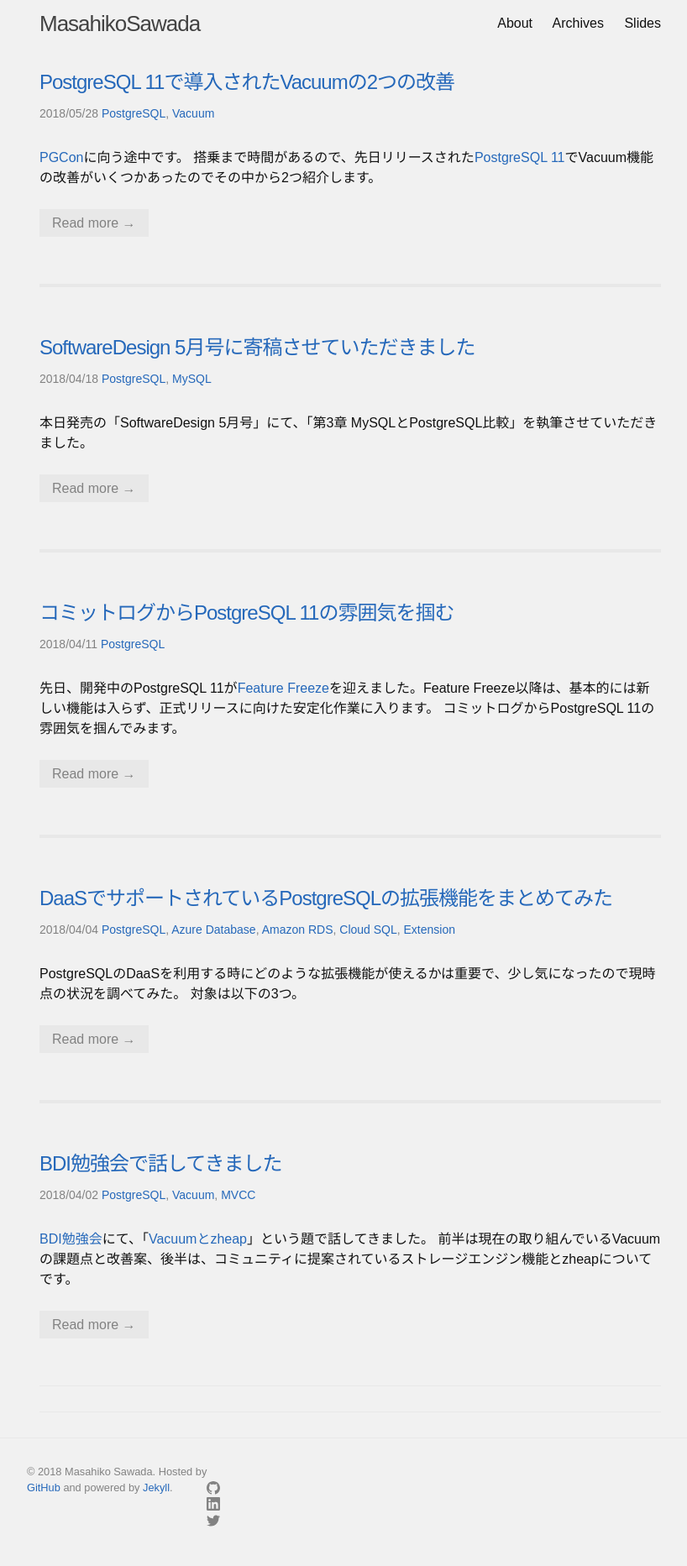
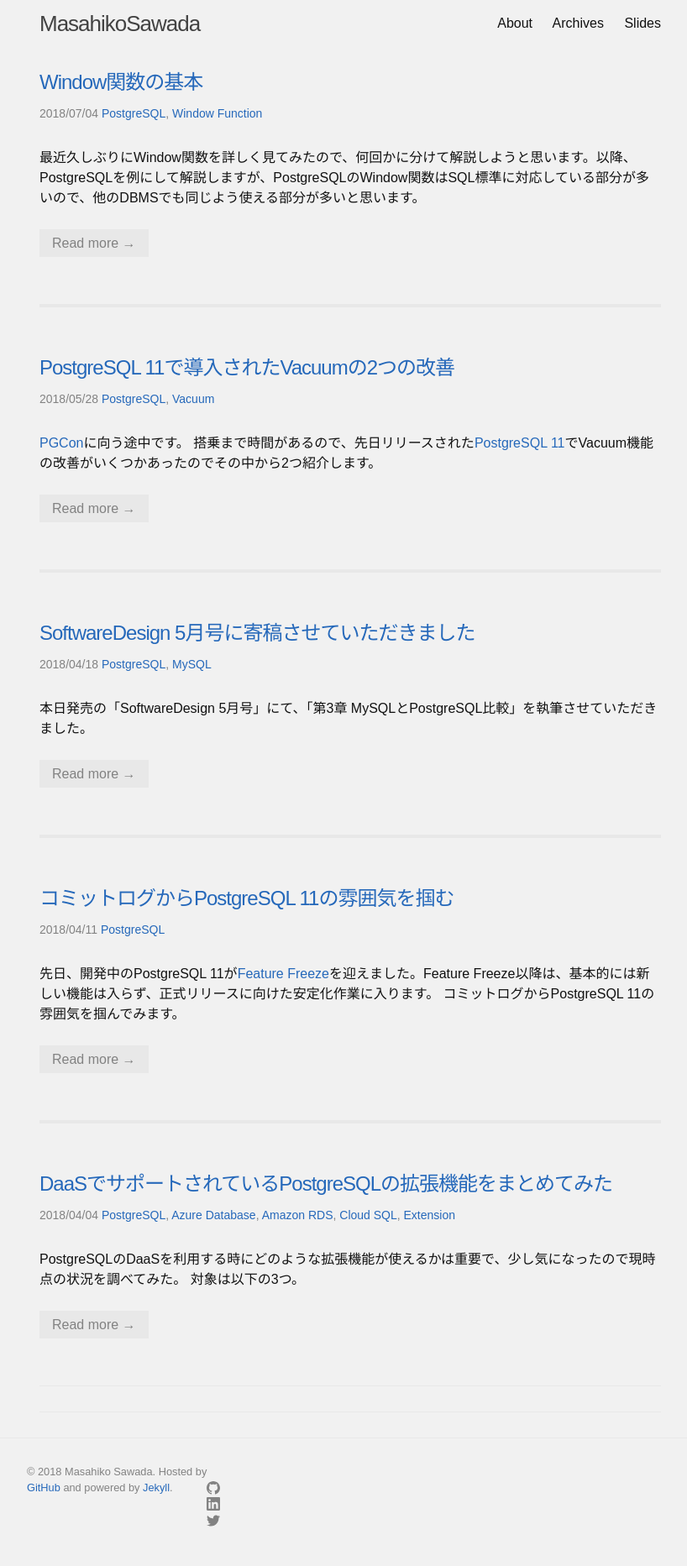
Before and after one commit to MasahikoSawada/masahikosawada.github.io, a Jekyll site: the page built from index.html, in a window 1280 px wide. Shown: the whole page at 84% size, without its empty margins (223-1041 px from the left). Built offline with Jekyll 4.4.1, drawn with Linux system fonts in a browser that asks for light colours; the list of posts is cut into pages by our own code.

Commit message:
Publish the basics of Window Function.

````diff
--- a/_drafts/window_func.md
+++ b/_posts/2018-07-04-Basics-of-Window-Function.md
@@ -6,7 +6,7 @@ tags:
   - Window Function
 ---
 
-最近久しぶりにWindow関数を詳しく見てみたので、何回かに分けてその詳細を解説しようと思います。
+最近久しぶりにWindow関数を詳しく見てみたので、何回かに分けて解説しようと思います。以降、PostgreSQLを例にして解説しますが、PostgreSQLのWindow関数はSQL標準に対応している部分が多いので、他のDBMSでも同じよう使える部分が多いと思います。
 
 # Window関数とは？
 
@@ -66,17 +66,16 @@ tags:
 ちなみに実行計画は以下のようになります。Seq Scanでテーブルをスキャンし、`color`列でソート、そして、その結果に対してWindowAggでWindow関数を実行します。なぜSortが必要かは、この後を読んでいけばきっと理解できます。
 
 ```sql
-                            QUERY PLAN
-------------------------------------------------------------------
- WindowAgg  (cost=83.37..104.37 rows=1200 width=40)
-   ->  Sort  (cost=83.37..86.37 rows=1200 width=36)
-         Sort Key: color
-         ->  Seq Scan on w  (cost=0.00..22.00 rows=1200 width=36)
-(4 rows)
-
+                       QUERY PLAN
+-------------------------------------------------------------
+  WindowAgg  (cost=1.14..1.24 rows=6 width=13)
+    ->  Sort  (cost=1.14..1.15 rows=6 width=9)
+        Sort Key: color
+        ->  Seq Scan on w  (cost=0.00..1.06 rows=6 width=9)
+ (4 rows)
 ```
 
-# "Window関数"の考え方
+# Window関数の考え方
 
 Window関数ではWindow Frame（以下、フレームと呼びます）と呼ばれる区間を定義し、そのフレーム内の行に対して関数が実行されます。フレームは、以下の3つを指定することで決定されます。
 
@@ -91,7 +90,8 @@ Window関数ではWindow Frame（以下、フレームと呼びます）と呼
 ## パーティション分割をする（`PARTITION BY`句）
 
 ``PARTITION BY`句でテーブルを論理的に分割します。例えば、Window関数で`OVER (PARTITION BY color)`を指定すると以下のように分割されます。
-**見やすくするために各行の間に追加で境界線を入れています**
+
+**※見やすくするために各行の間に追加で境界線を入れています**
 
 
 ```
@@ -140,15 +140,15 @@ RANGEモードとROWSモードの違いは、同一行（ソートした時の
  color  | value | sum
 --------+-------+-----
  blue   |   100 | 100
---------+----+-------  -  =     =     =      <---- フレームの始まり(UNBOUNDED PRECEDING)
- red(1) |   120 | 120  |  | (1) |     |
---------+----+-------  |  =     | (2) |      <---- 現在行 = 'red(1)'の時のフレームの終わり(CURRENT ROW)
- red(2) |   120 | 240  |        |     | (3)
---------+----+-------  |        =     |      <---- 現在行 = 'red(2)'の時のフレームの終わり(CURRENT ROW)
- red(3) |   250 | 490  |              |
---------+----+-------  -              =      <---- 現在行 = 'red(3)'の時のフレームの終わり(CURRENT ROW)
+--------+-------+-----  =     =     =      <---- フレームの始まり(UNBOUNDED PRECEDING)
+ red(1) |   120 | 120   | (1) |     |
+--------+-------+-----  =     | (2) |      <---- 現在行 = 'red(1)'の時のフレームの終わり(CURRENT ROW)
+ red(2) |   120 | 240         |     | (3)
+--------+-------+-----        =     |      <---- 現在行 = 'red(2)'の時のフレームの終わり(CURRENT ROW)
+ red(3) |   250 | 490               |
+--------+-------+-----              =      <---- 現在行 = 'red(3)'の時のフレームの終わり(CURRENT ROW)
  yellow |   160 | 160
---------+----+-------
+--------+-------+-----
  yellow |   210 | 370
 (6 rows)
 ```
@@ -161,13 +161,13 @@ RANGEモードとROWSモードの違いは、同一行（ソートした時の
  color  | value | sum
 --------+-------+-----
  blue   |   100 | 100
---------+----+-------  -  =     =     =     <----- フレームの始まり(UNBOUNDED PRECEDING)
- red(1) |   120 | 490  |  |     |     |
---------+----+-------  |  |     |     |
- red(2) |   120 | 490  |  | (1) | (2) | (3)
---------+----+-------  |  |     |     |
- red(3) |   250 | 490  |  |     |     |
---------+----+-------  -  =     =     =     <----- フレームの終わり(UNBOUNDED FOLLOWING)
+--------+-------+-----  =     =     =     <----- フレームの始まり(UNBOUNDED PRECEDING)
+ red(1) |   120 | 490   |     |     |
+--------+-------+-----  |     |     |
+ red(2) |   120 | 490   | (1) | (2) | (3)
+--------+-------+-----  |     |     |
+ red(3) |   250 | 490   |     |     |
+--------+-------+-----  =     =     =     <----- フレームの終わり(UNBOUNDED FOLLOWING)
  yellow |   160 | 160
 --------+----+-------
  yellow |   210 | 370
--- /dev/null
+++ b/tag/Window Function.md
@@ -0,0 +1,5 @@
+---
+layout: tagpage
+title: "Window Function"
+tag: Window Function
+---
````
